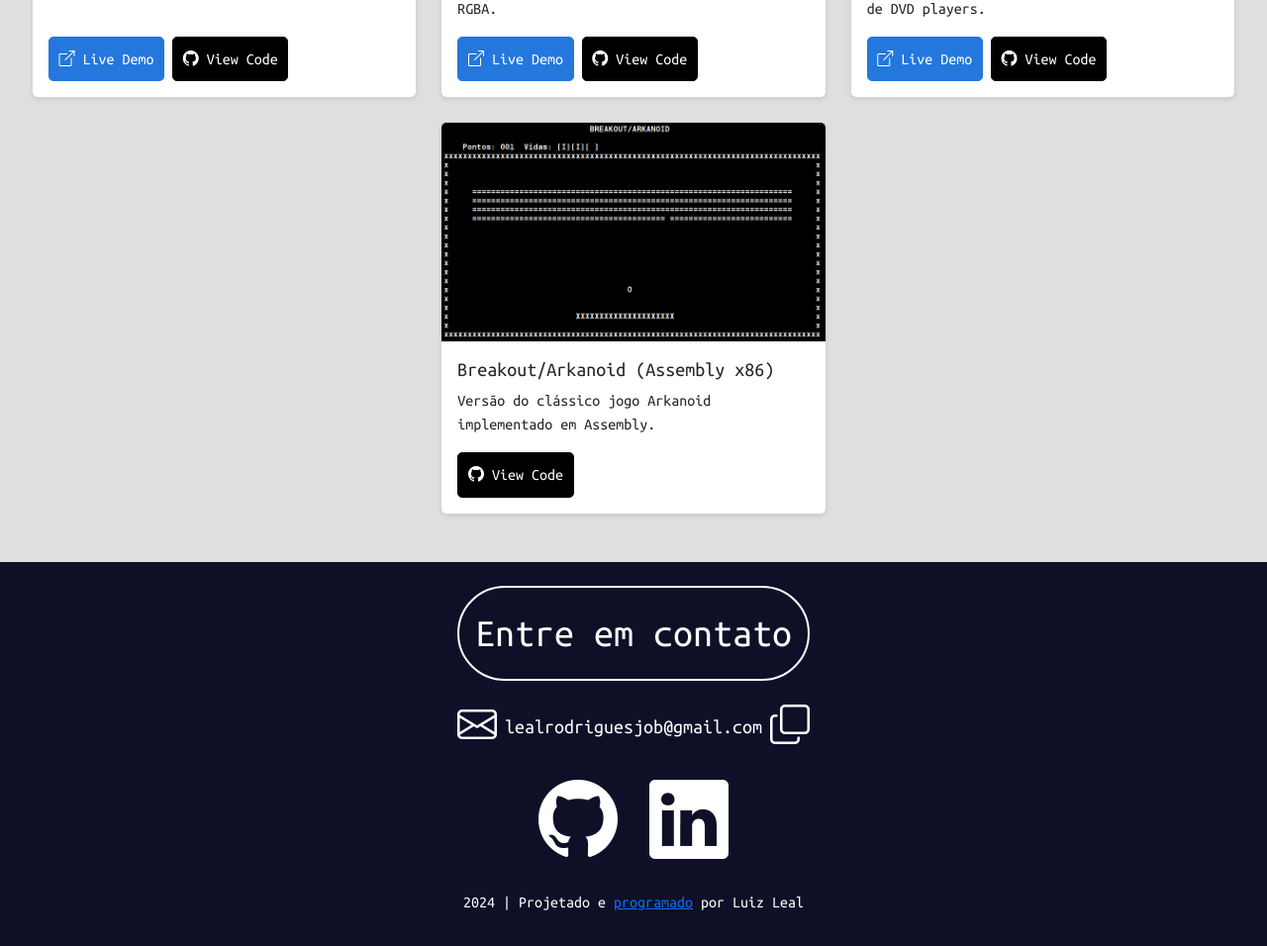
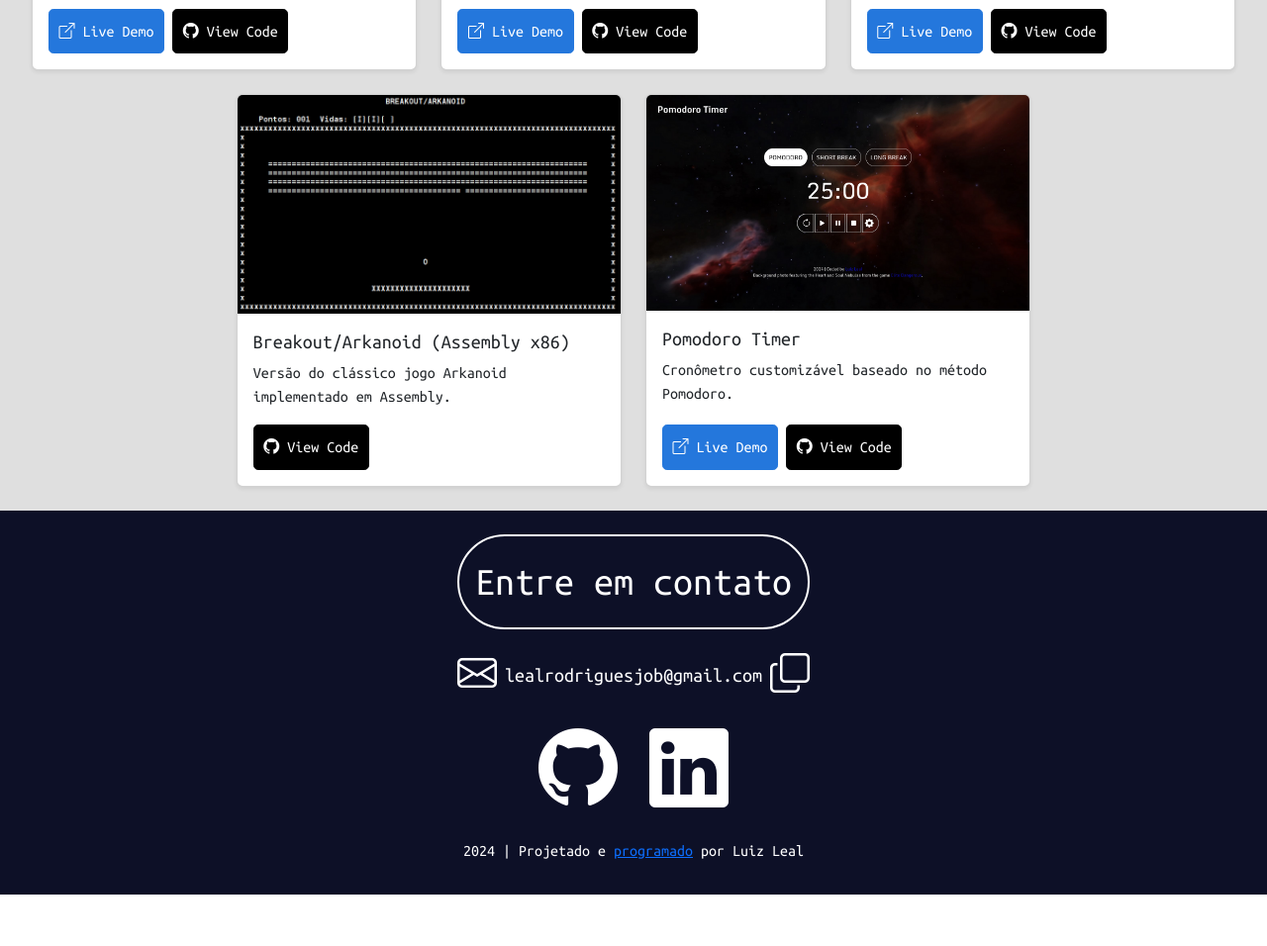
Before and after one commit to cainhurst87/Portfolio-Bootstrap-5, a plain HTML site: page index.html in a window 1280 px wide. Shown: the part 1000-1956 px from the top of the page at 99% size. After the commit the page ends 1904 px from the top, so only its background shows below. Drawn offline with nearby package versions, Linux system fonts and the light colour scheme.

Commit message:
Add files via upload

```diff
--- a/footer.css
+++ b/footer.css
@@ -2,8 +2,8 @@
 footer{
     background-color: var(--background-dark);
     color: #fff;
+    bottom: 0;
 }
-
 
 #footer-call span{
     font-size: 5rem;
--- a/index.html
+++ b/index.html
@@ -4,7 +4,7 @@
 <head>
     <meta charset="UTF-8">
     <meta name="viewport" content="width=device-width, initial-scale=1.0, shrink-to-fit=no">
-    <title>Portfolio</title>
+    <title>Luiz Leal - Site Pessoal</title>
 
     <!-- Latest compiled and minified CSS -->
     <link href="https://cdn.jsdelivr.net/npm/bootstrap@5.3.3/dist/css/bootstrap.min.css" rel="stylesheet">
@@ -42,7 +42,7 @@
                         <a class="btn-link me-3" href="#introduction">Sobre</a>
                     </li>
                     <li class="nav-item">
-                        <a class="btn-link me-3" href="#carousel-projects">Projetos</a>
+                        <a class="btn-link me-3" href="#projects">Projetos</a>
                     </li>
                     <li class="nav-item">
                         <a class="btn-link me-3" href="#footer">Contato</a>
@@ -108,10 +108,10 @@
     </div>
 
     <!-- Projects -->
-    <div id="projects" class="container-fluid py-5">
+    <div id="projects" class="container-fluid py-4">
 
         <!-- Title -->
-        <h1 id="projects-title" class="text-center text-md-start ms-md-5 my-1">Projetos</h1>
+        <h1 id="projects-title" class="text-center text-md-start ms-md-5">Projetos</h1>
 
         <!-- Cards Container -->
         <div class="row justify-content-center g-4 mt-4 mx-2">
@@ -174,16 +174,33 @@
                     </div>
                 </div>
             </div>
-        </div>
-    </div>
+
+            <!-- Card 5 -->
+            <div class="col-12 col-sm-6 col-md-4 d-flex justify-content-center">
+                <div class="card h-100 shadow-sm project-card">
+                    <img src="images/pomodoro-preview.png" class="card-img-top" alt="Breakout Preview">
+                    <div class="card-body d-flex flex-column">
+                        <h5 class="card-title">Pomodoro Timer</h5>
+                        <p class="card-text">Cronômetro customizável baseado no método Pomodoro.</p>
+                        <div class="project-icons mt-auto d-flex flex-wrap justify-content-start gap-2">
+                            <a class="project-icon-demo fs-6" href="https://cainhurst87.github.io/Pomodoro-Timer/"><i class="bi bi-box-arrow-up-right"></i> Live Demo</a>
+                            <a class="project-icon-git fs-6" href="https://github.com/cainhurst87/Pomodoro-Timer"><i class="bi bi-github"></i> View Code</a>
+                        </div>
+                    </div>
+                </div>
+            </div>
 
 
 
 
+
+        </div>
+    </div>
+
     <!-- Footer -->
     <footer id="footer" class="py-4">
 
-        <div class="container">
+        <div class="container-fluid">
 
             <div class="d-flex flex-column align-items-center">
 
--- a/style.css
+++ b/style.css
@@ -27,8 +27,9 @@ html {
     scroll-padding-top: 65px;
 }
 
-#filler{
+.filler{
     height: 600px;
+    border: 1px solid red;
 }
 
 body{
```
Also changed, not shown: images/pomodoro-preview.png (added).
